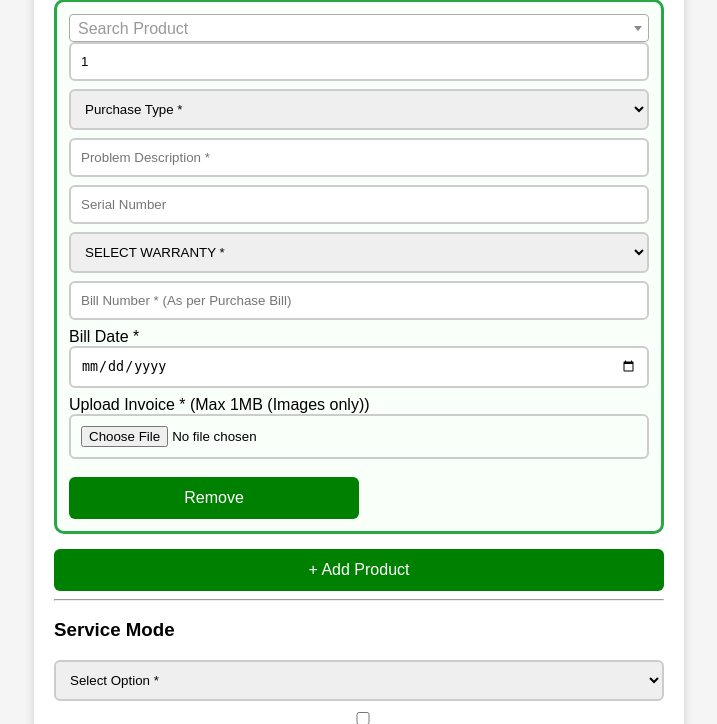
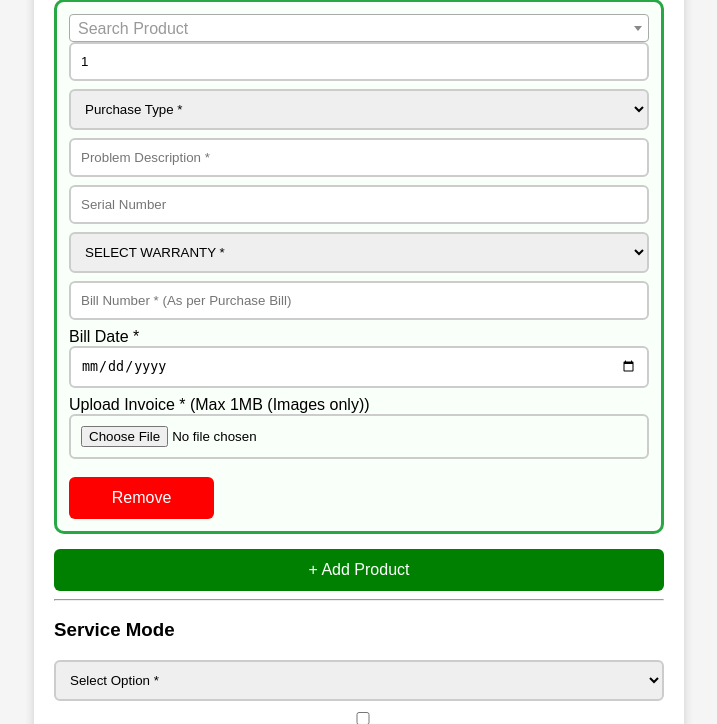
Before and after one commit to sudhakar96536-droid/service-center-app, a Flask app: page / in a window 1280 px wide. Shown: the part 852-1576 px from the top of the page, without its empty margins (281-998 px from the left). Run offline with Flask 3, Linux system fonts and the light colour scheme; some libraries are stand-ins or nearby versions.

Commit message:
Update form.html

```diff
--- a/templates/form.html
+++ b/templates/form.html
@@ -118,14 +118,15 @@
 }
 
 .remove-btn {
-    width: 50%;
+    width: 25%;
     padding: 12px;
-    background: green;
+    background: red;
     color: white;
     border: none;
     border-radius: 6px;
     font-size: 16px;
     cursor: pointer;
+    align-self: flex-end;
 }
 .add-btn {
     width: 100%;
```
